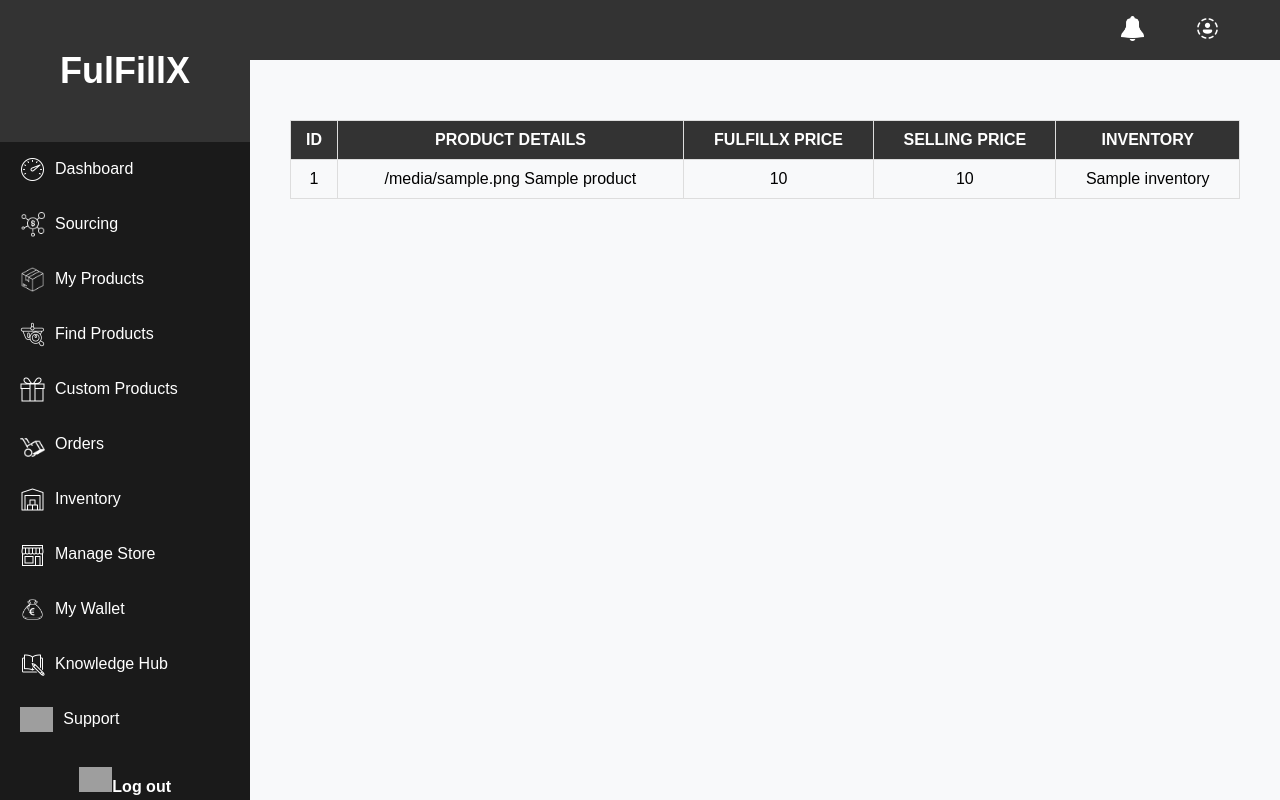
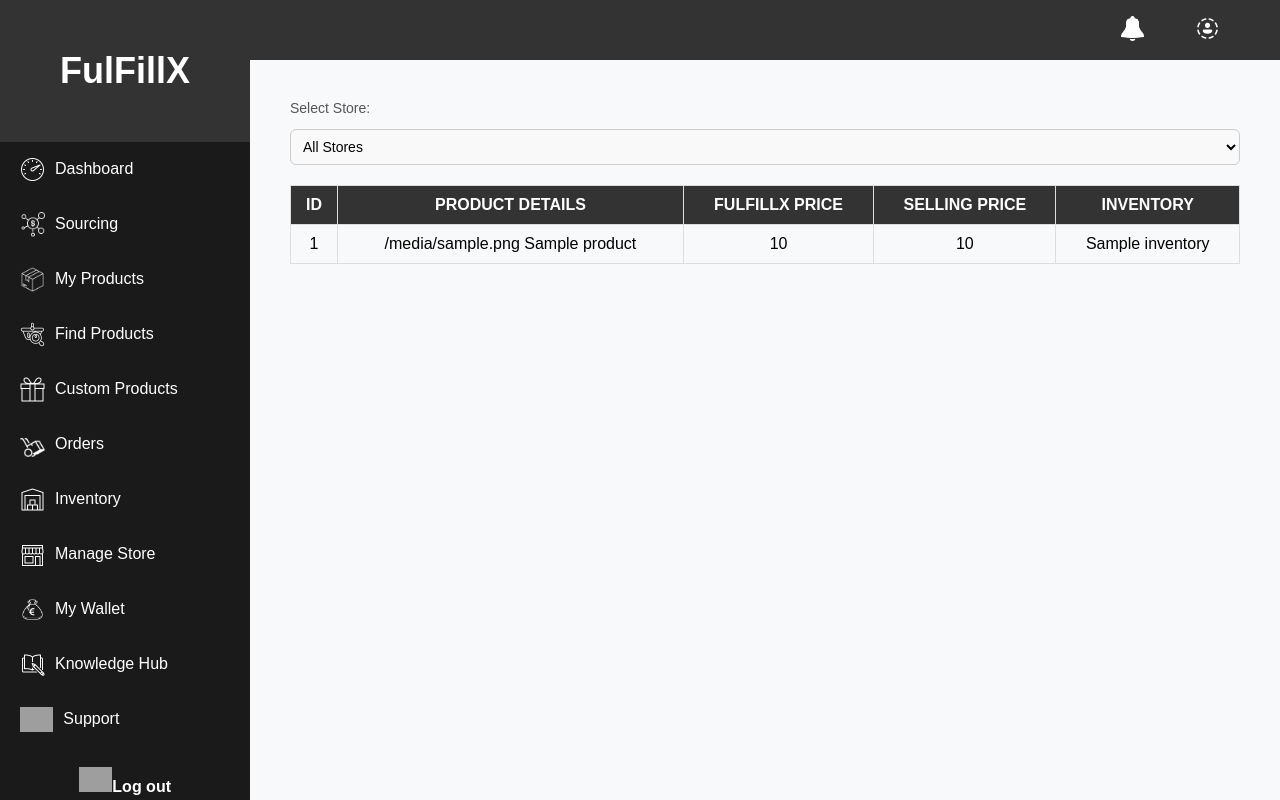
Before and after one commit to dracolich2000/fulfillx-1, a Django app: template templates/user_panel/my_products.html in a window 1280 px wide. Run offline with Django 5.2, Linux system fonts and the light colour scheme; the template is opened without the code that fills it: most values are stand-ins (such as "Sample title", 1, 10 or a date in 2020); grey boxes are pictures that could not be loaded.

Commit message:
added store selection to my products

```diff
--- a/templates/user_panel/my_products.html
+++ b/templates/user_panel/my_products.html
@@ -8,6 +8,17 @@
 {% endblock %}
 
 {% block content %}
+<form method="GET">
+    <label for="store">Select Store:</label>
+    <select name="store" id="store" onchange="this.form.submit()">
+        <option value="">All Stores</option>
+        {% for shop in shops %}
+            <option value="{{ shop.id }}" {% if request.GET.store == shop.id|stringformat:"s" %}selected{% endif %}>
+                {{ shop.shop_name }}
+            </option>
+        {% endfor %}
+    </select>
+</form>
 
     <table>
         <thead>
--- a/user_panel/models.py
+++ b/user_panel/models.py
@@ -33,3 +33,4 @@
     inventory = models.IntegerField(default=0)
     shopify_product_id = models.CharField(max_length=255, blank=True, null=True)  # Shopify ID after pushing
     pushed_to_shopify = models.BooleanField(default=False)
+    shop = models.ForeignKey('Shop', on_delete=models.CASCADE, blank=True,null=True)
```
Also changed, not shown: user_panel/views.py (+6 -4 lines), user_panel/migrations/0005_myproducts_shop.py (added).
